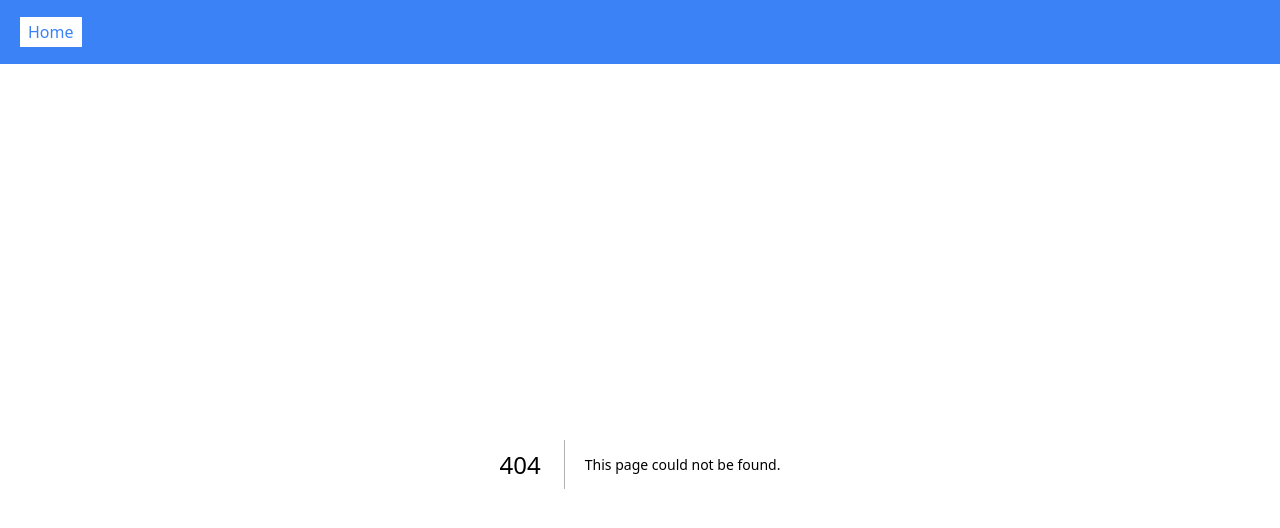
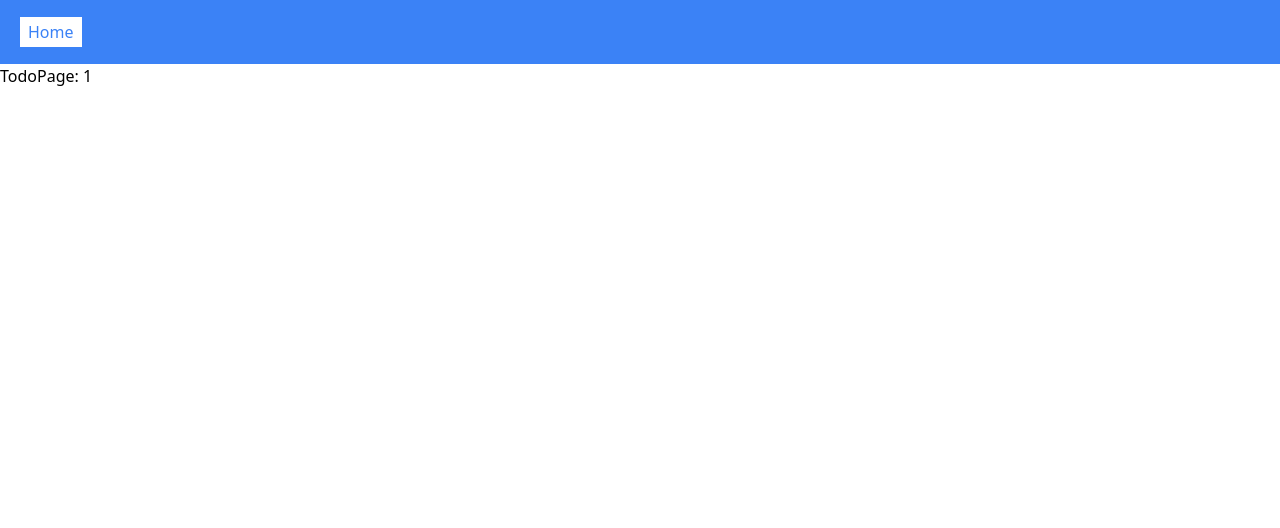
Before and after one commit to mfahadarif85/ss-next, a Next.js app in the folder todo/: page /todos/1 in a window 1280 px wide. Before the commit this address had no page. Shown: the top 528 px of the page. Built offline with nearby package versions, Linux system fonts and the light colour scheme.

Commit message:
dynamic route inside app/ directory

```diff
--- /dev/null
+++ b/todo/app/todos/[todoId]/page.tsx
@@ -0,0 +1,12 @@
+import React from "react";
+type PageProps = {
+  params: {
+    todoId: string;
+  };
+};
+
+const TodoPage = ({ params: { todoId } }: PageProps) => {
+  return <div>TodoPage: {todoId}</div>;
+};
+
+export default TodoPage;
```
